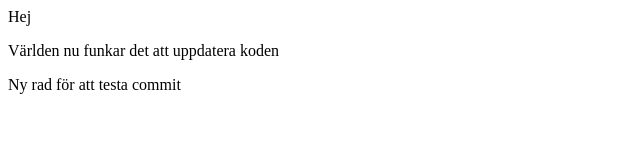
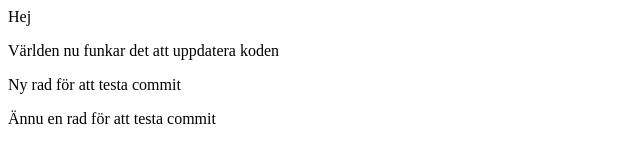
Before and after one commit to yetnetbehailu/hkr-test2, a plain HTML site: page index.html in a window 1280 px wide. Shown: the whole page, without its empty margins (0-640 px from the left). Drawn offline with Linux system fonts and the light colour scheme.

Commit message:
Testa branch

```diff
--- a/index.html
+++ b/index.html
@@ -9,5 +9,6 @@
     <div>Hej</div>
     <p>Världen nu funkar det att uppdatera koden</p>
     <p>Ny rad för att testa commit</p>
+    <p>Ännu en rad för att testa commit</p>
   </body>
 </html>
```
